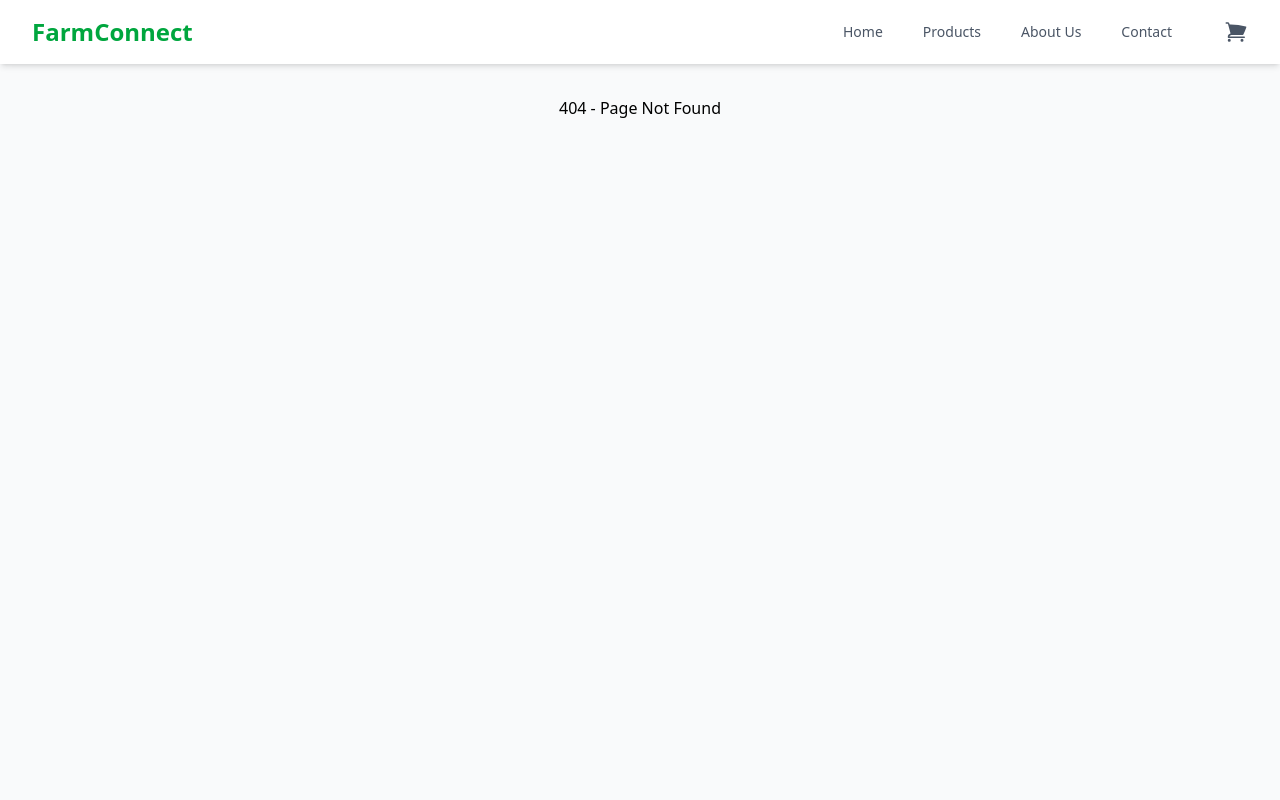
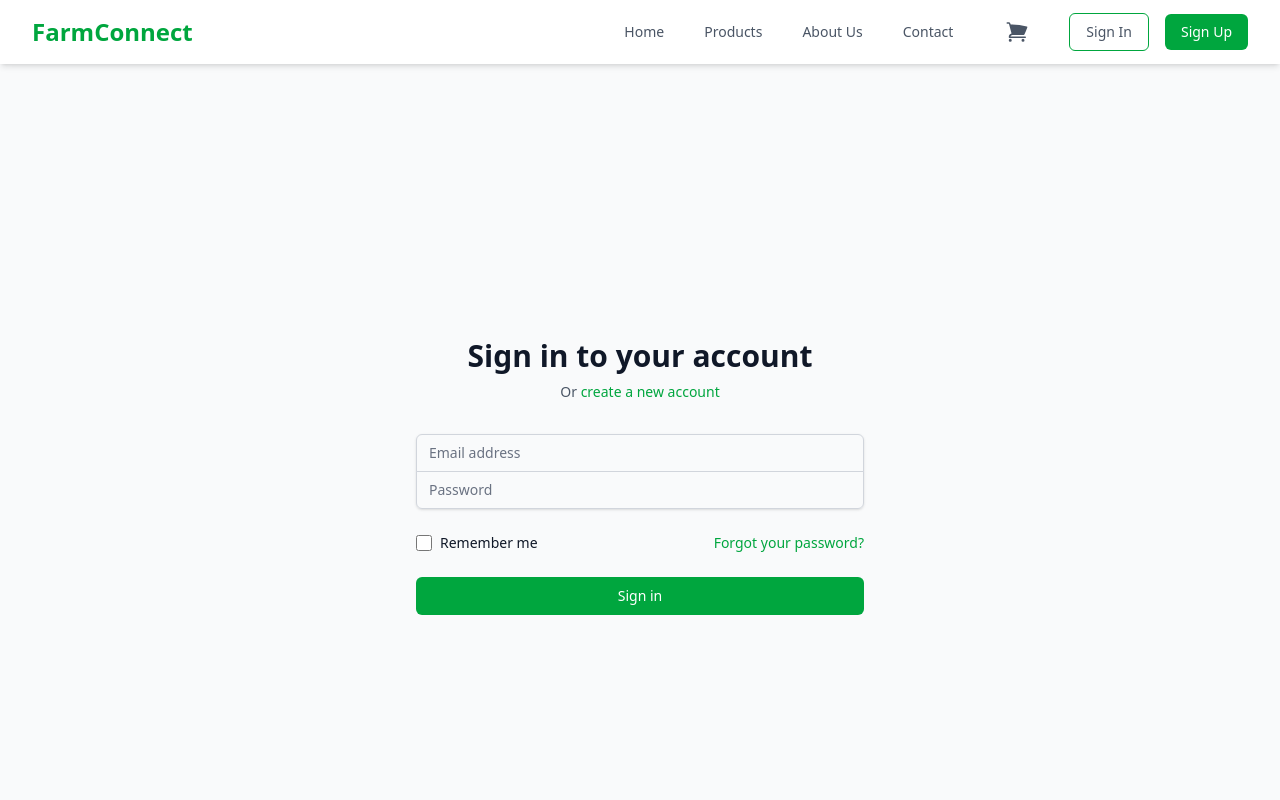
Before and after one commit to JewelArimattom/AgriConnect, a React (Vite) app in the folder frontend/: page /signin in a window 1280 px wide. Shown: the top 800 px of the page. Built offline with nearby package versions, Linux system fonts and the light colour scheme.

Commit message:
sign page created

```diff
--- a/frontend/src/App.tsx
+++ b/frontend/src/App.tsx
@@ -1,20 +1,23 @@
 import { Routes, Route } from 'react-router-dom';
 import Home from "./components/homepage/Home";
 import Navbar from './components/NavBar/NavBar';
+import { AuthProvider } from './context/AuthContext';
 import Footer from './components/Footer/Footer';
 import LatestCollection from './components/homepage/LatestCollection';
 import ProductDetail from './pages/ProductDetail';
 import CartPage from './pages/CartPage';
 import About from './pages/About';
 import Contact from './pages/Contact';
+import SignIn from './pages/signin';
 
 const NotFound = () => <div className="p-8 text-center min-h-screen"><h1>404 - Page Not Found</h1></div>;
 
 const App = () => {
   return (
     <div className="flex flex-col min-h-screen">
-      <Navbar />
-      <main className="flex-grow">
+      <AuthProvider>
+        <Navbar />
+        <main className="flex-grow">
         <Routes>
           <Route path="/" element={<Home />} />
           <Route path="/products" element={<LatestCollection />} />
@@ -22,10 +25,12 @@
           <Route path="/cart" element={<CartPage />} />
           <Route path="/about" element={<About />} />
           <Route path="/contact" element={<Contact />} />
+          <Route path="/signin" element={<SignIn />} />
           <Route path="*" element={<NotFound />} />
         </Routes>
       </main>
       <Footer />
+      </AuthProvider>
     </div>
   );
 }
--- a/frontend/src/components/NavBar/NavBar.tsx
+++ b/frontend/src/components/NavBar/NavBar.tsx
@@ -32,6 +32,20 @@
                 </span>
               )}
             </Link>
+            <div className="flex items-center space-x-4">
+              <Link
+                to="/signin"
+                className="text-gray-600 hover:bg-green-600 hover:text-white px-4 py-2 rounded-md text-sm font-medium border border-green-600"
+              >
+                Sign In
+              </Link>
+              <Link
+                to="/login"
+                className="bg-green-600 text-white px-4 py-2 rounded-md text-sm font-medium hover:bg-green-700"
+              >
+                Sign Up
+              </Link>
+            </div>
           </div>
 
           <div className="-mr-2 flex md:hidden">
@@ -64,6 +78,20 @@
                 </span>
               )}
             </Link>
+            <div className="pt-4 pb-3 border-t border-gray-200">
+              <Link
+                to="/signin"
+                className="text-gray-600 hover:bg-green-600 hover:text-white block px-3 py-2 rounded-md text-base font-medium"
+              >
+                Sign In
+              </Link>
+              <Link
+                to="/login"
+                className="text-gray-600 hover:bg-green-600 hover:text-white block px-3 py-2 rounded-md text-base font-medium"
+              >
+                Sign Up
+              </Link>
+            </div>
           </div>
         </div>
       )}
--- /dev/null
+++ b/frontend/src/context/AuthContext.tsx
@@ -0,0 +1,67 @@
+import React, { createContext, useContext, useState, useEffect } from 'react';
+
+interface User {
+  email: string;
+  // Add other user properties as needed
+}
+
+interface AuthContextType {
+  user: User | null;
+  login: (email: string, password: string) => Promise<boolean>;
+  logout: () => void;
+  isAuthenticated: boolean;
+}
+
+const AuthContext = createContext<AuthContextType | undefined>(undefined);
+
+export const AuthProvider: React.FC<{ children: React.ReactNode }> = ({ children }) => {
+  const [user, setUser] = useState<User | null>(null);
+  const [isAuthenticated, setIsAuthenticated] = useState(false);
+
+  useEffect(() => {
+    // Check for saved user data in localStorage on initial load
+    const savedUser = localStorage.getItem('user');
+    if (savedUser) {
+      setUser(JSON.parse(savedUser));
+      setIsAuthenticated(true);
+    }
+  }, []);
+
+  const login = async (email: string, password: string): Promise<boolean> => {
+    try {
+      // TODO: Replace with actual API call
+      // This is a mock authentication
+      if (email && password) {
+        const user = { email };
+        setUser(user);
+        setIsAuthenticated(true);
+        localStorage.setItem('user', JSON.stringify(user));
+        return true;
+      }
+      return false;
+    } catch (error) {
+      console.error('Login error:', error);
+      return false;
+    }
+  };
+
+  const logout = () => {
+    setUser(null);
+    setIsAuthenticated(false);
+    localStorage.removeItem('user');
+  };
+
+  return (
+    <AuthContext.Provider value={{ user, login, logout, isAuthenticated }}>
+      {children}
+    </AuthContext.Provider>
+  );
+};
+
+export const useAuth = () => {
+  const context = useContext(AuthContext);
+  if (context === undefined) {
+    throw new Error('useAuth must be used within an AuthProvider');
+  }
+  return context;
+};
--- /dev/null
+++ b/frontend/src/pages/signin.tsx
@@ -0,0 +1,117 @@
+import React, { useState } from 'react';
+import { useNavigate } from 'react-router-dom';
+import { useAuth } from '../context/AuthContext';
+
+const SignIn: React.FC = () => {
+  const [email, setEmail] = useState('');
+  const [password, setPassword] = useState('');
+  const [error, setError] = useState('');
+  const navigate = useNavigate();
+  const { login } = useAuth();
+
+  const handleSubmit = async (e: React.FormEvent) => {
+    e.preventDefault();
+    setError('');
+
+    try {
+      const success = await login(email, password);
+      if (success) {
+        navigate('/');
+      } else {
+        setError('Invalid email or password');
+      }
+    } catch (err) {
+      setError('An error occurred during sign in');
+    }
+  };
+
+  return (
+    <div className="min-h-screen flex items-center justify-center bg-gray-50 py-12 px-4 sm:px-6 lg:px-8">
+      <div className="max-w-md w-full space-y-8">
+        <div>
+          <h2 className="mt-6 text-center text-3xl font-extrabold text-gray-900">
+            Sign in to your account
+          </h2>
+          <p className="mt-2 text-center text-sm text-gray-600">
+            Or{' '}
+            <a href="/login" className="font-medium text-green-600 hover:text-green-500">
+              create a new account
+            </a>
+          </p>
+        </div>
+        <form className="mt-8 space-y-6" onSubmit={handleSubmit}>
+          {error && (
+            <div className="mb-4 text-red-600 text-sm text-center bg-red-50 p-2 rounded">
+              {error}
+            </div>
+          )}
+          <div className="rounded-md shadow-sm -space-y-px">
+            <div>
+              <label htmlFor="email-address" className="sr-only">
+                Email address
+              </label>
+              <input
+                id="email-address"
+                name="email"
+                type="email"
+                autoComplete="email"
+                required
+                className="appearance-none rounded-none relative block w-full px-3 py-2 border border-gray-300 placeholder-gray-500 text-gray-900 rounded-t-md focus:outline-none focus:ring-green-500 focus:border-green-500 focus:z-10 sm:text-sm"
+                placeholder="Email address"
+                value={email}
+                onChange={(e) => setEmail(e.target.value)}
+              />
+            </div>
+            <div>
+              <label htmlFor="password" className="sr-only">
+                Password
+              </label>
+              <input
+                id="password"
+                name="password"
+                type="password"
+                autoComplete="current-password"
+                required
+                className="appearance-none rounded-none relative block w-full px-3 py-2 border border-gray-300 placeholder-gray-500 text-gray-900 rounded-b-md focus:outline-none focus:ring-green-500 focus:border-green-500 focus:z-10 sm:text-sm"
+                placeholder="Password"
+                value={password}
+                onChange={(e) => setPassword(e.target.value)}
+              />
+            </div>
+          </div>
+
+          <div className="flex items-center justify-between">
+            <div className="flex items-center">
+              <input
+                id="remember-me"
+                name="remember-me"
+                type="checkbox"
+                className="h-4 w-4 text-green-600 focus:ring-green-500 border-gray-300 rounded"
+              />
+              <label htmlFor="remember-me" className="ml-2 block text-sm text-gray-900">
+                Remember me
+              </label>
+            </div>
+
+            <div className="text-sm">
+              <a href="#" className="font-medium text-green-600 hover:text-green-500">
+                Forgot your password?
+              </a>
+            </div>
+          </div>
+
+          <div>
+            <button
+              type="submit"
+              className="group relative w-full flex justify-center py-2 px-4 border border-transparent text-sm font-medium rounded-md text-white bg-green-600 hover:bg-green-700 focus:outline-none focus:ring-2 focus:ring-offset-2 focus:ring-green-500"
+            >
+              Sign in
+            </button>
+          </div>
+        </form>
+      </div>
+    </div>
+  );
+};
+
+export default SignIn;
```
